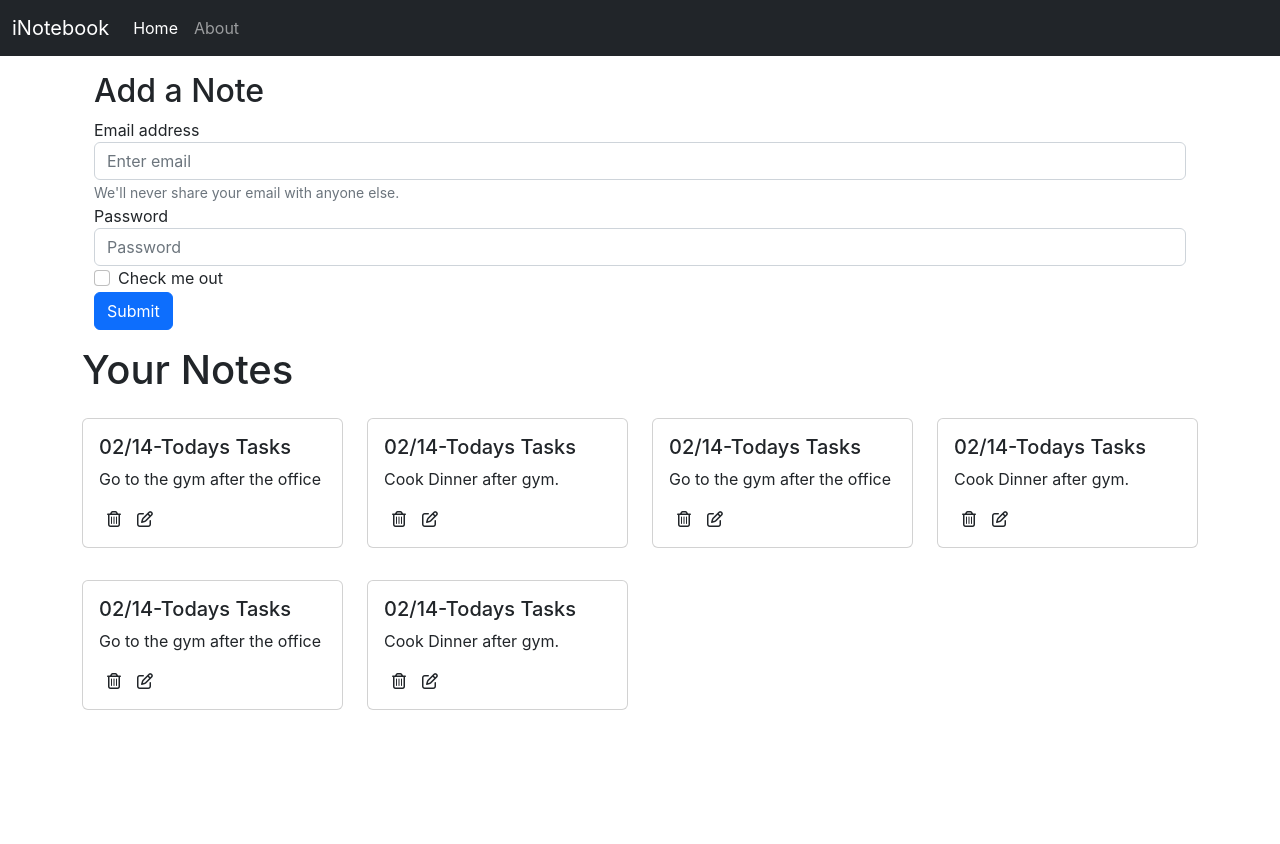
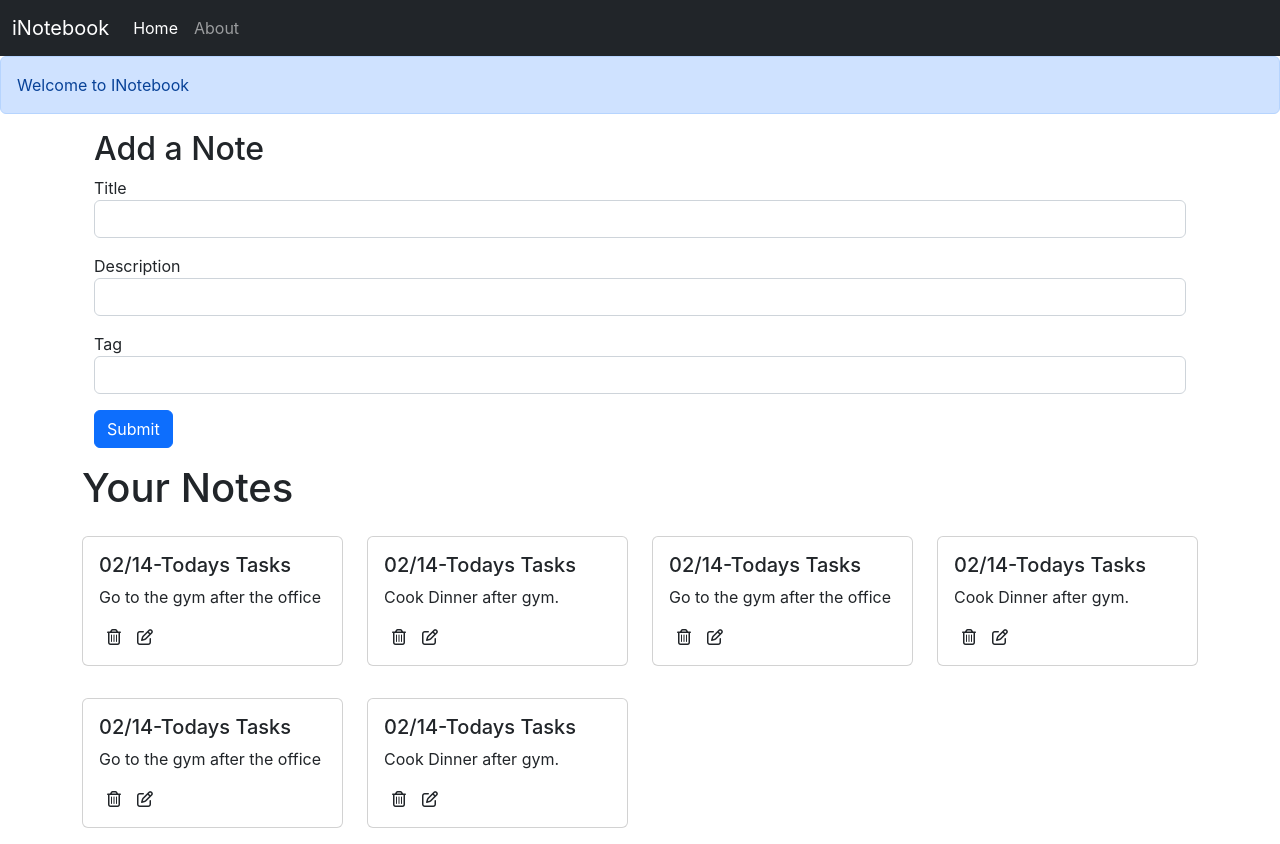
Before and after one commit to Anurag96/react_inotebook, a React (Create React App) app in the folder inotebook/: page / in a window 1280 px wide. Before the commit the page ends 800 px from the top, so only its background shows below. Built offline with nearby package versions, Linux system fonts and the light colour scheme.

Commit message:
Adding Note to Inotes #63

```diff
--- a/inotebook/src/App.js
+++ b/inotebook/src/App.js
@@ -8,6 +8,7 @@
 import Home from './components/Home';
 import About from './components/About';
 import NoteContextProvider from './context/notes/NoteContextProvider';
+import Alert from './components/Alert';
 
 function App() {
   return (
@@ -15,6 +16,7 @@
     <NoteContextProvider>
       <Router>
           <Navbar />
+          <Alert message="Welcome to INotebook"/>
           <div className="container">
           <Routes>
             <Route exact path="/about" element={<About />}>
--- /dev/null
+++ b/inotebook/src/components/AddNote.js
@@ -0,0 +1,39 @@
+import React, { useContext, useState } from 'react'
+import noteContext from '../context/notes/NoteContext'
+
+function AddNote() {
+    const context = useContext(noteContext)
+    const { addNote } = context
+    const [note, setNote] = useState({ title: "", description: "", tag: "default" })
+    const handleClick = (e) => {
+        e.preventDefault();
+        addNote(note.title,note.description,note.tag)
+    }
+    const onChange = (e) => {
+        setNote({ ...note, [e.target.name]: e.target.value })
+    }
+
+    return (
+        <div className='container my-3'>
+            <h2>Add a Note</h2>
+            <form>
+                <div className="mb-3">
+                    <label htmlFor="title">Title</label>
+                    <input type="text" className="form-control" id="title" name="title" onChange={onChange} />
+                </div>
+
+                <div className="mb-3">
+                    <label htmlFor="description">Description</label>
+                    <input type="text" className="form-control" id="description" name='description' onChange={onChange} />
+                </div>
+                <div className="mb-3">
+                    <label htmlFor="tag">Tag</label>
+                    <input type="text" className="form-control" id="tag" name='tag' onChange={onChange} />
+                </div>
+                <button type="submit" className="btn btn-primary" onClick={handleClick}>Submit</button>
+            </form>
+        </div>
+    )
+}
+
+export default AddNote
--- /dev/null
+++ b/inotebook/src/components/Alert.js
@@ -0,0 +1,11 @@
+import React from 'react'
+
+function Alert(props) {
+    return (
+        <div className="alert alert-primary" role="alert">
+            {props.message}
+        </div>
+    )
+}
+
+export default Alert
--- a/inotebook/src/components/Home.js
+++ b/inotebook/src/components/Home.js
@@ -4,25 +4,6 @@
 const Home = () => {
   return (
     <div>
-      <div className='container my-3'>
-        <h2>Add a Note</h2>
-        <form>
-          <div className="form-group">
-            <label htmlFor="exampleInputEmail1">Email address</label>
-            <input type="email" className="form-control" id="exampleInputEmail1" aria-describedby="emailHelp" placeholder="Enter email" />
-            <small id="emailHelp" className="form-text text-muted">We'll never share your email with anyone else.</small>
-          </div>
-          <div className="form-group">
-            <label htmlFor="exampleInputPassword1">Password</label>
-            <input type="password" className="form-control" id="exampleInputPassword1" placeholder="Password" />
-          </div>
-          <div className="form-check">
-            <input type="checkbox" className="form-check-input" id="exampleCheck1" />
-            <label className="form-check-label" htmlFor="exampleCheck1">Check me out</label>
-          </div>
-          <button type="submit" className="btn btn-primary">Submit</button>
-        </form>
-      </div>
       <Notes/>
     </div>
   )
--- a/inotebook/src/components/Notes.js
+++ b/inotebook/src/components/Notes.js
@@ -1,19 +1,24 @@
-import React,{ useContext } from 'react'
+import React, { useContext } from 'react'
 import noteContext from '../context/notes/NoteContext'
 import NoteItem from './NoteItem'
+import AddNote from './AddNote'
 
 function Notes() {
   const context = useContext(noteContext)
-    const {notes,setNotes} = context
+  const { notes, addNote } = context
   return (
+    <>
+
+      <AddNote />
       <div className='row'>
         <h1>Your Notes</h1>
         {
           notes.map(note => {
-          return <NoteItem key={note._id} note={note}/>
+            return <NoteItem key={note._id} note={note} />
           })
         }
       </div>
+    </>
   )
 }
 
--- a/inotebook/src/context/notes/NoteContextProvider.js
+++ b/inotebook/src/context/notes/NoteContextProvider.js
@@ -58,10 +58,35 @@
           }
       ]
 
-      const [notes, setnotes] = useState(notesInitial)
+      const [notes, setNotes] = useState(notesInitial)
+
+      //Add a note
+      const addNote = (title,description,tag) =>{
+         const note = {
+          "_id": "63ebe5bbbab515d41ef66b8bf",
+          "user": "63ebe420bab515d41ef6b8bd4",
+          "title":title,
+          "description": description,
+          "tag": tag,
+          "date": "2023-02-14T19:49:15.366Z",
+          "__v": 0
+        }
+
+        setNotes(notes.concat(note))
+      }
+
+      //Delete a note
+      const deleteNote = (id) =>{
+
+      }
+
+      //Edit a note
+      const editNote = (id) =>{
+
+      }
 
     return (
-        <NoteContext.Provider value={{notes,setnotes}}>
+        <NoteContext.Provider value={{notes,addNote,deleteNote,editNote}}>
             {props.children}
         </NoteContext.Provider>
     )
```
Also changed, not shown: 1 other file (tests, documents, lock files or other folders). Lines whose indentation alone changed are shown as unchanged.
